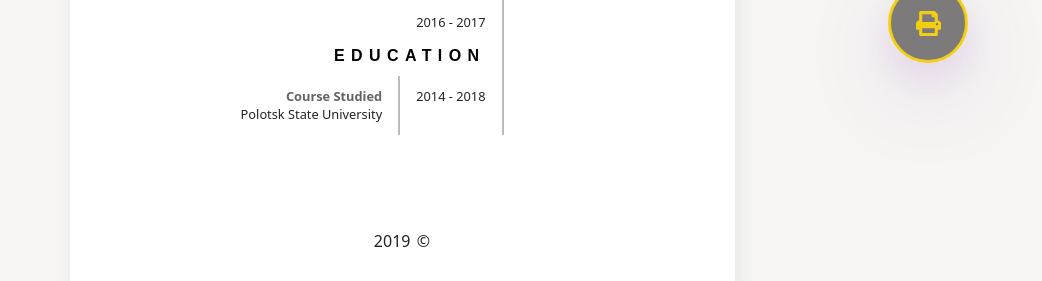
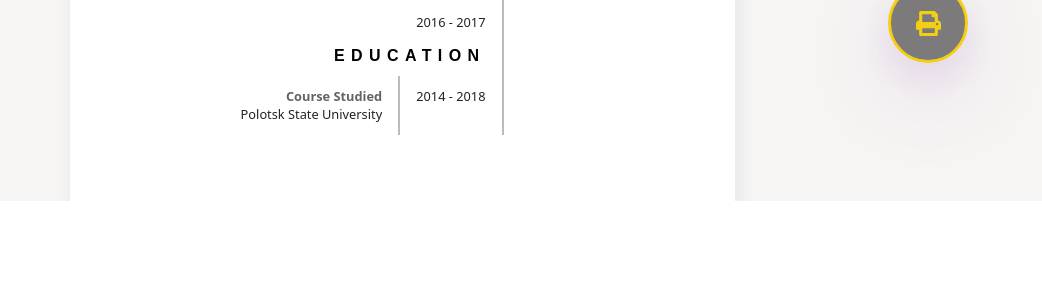
Before and after one commit to gudinov/pdf-cv-en, a plain HTML site: page index.html in a window 1280 px wide. Shown: the part 695-976 px from the top of the page, without its empty margins (238-1280 px from the left). After the commit the page ends 896 px from the top, so only its background shows below. Drawn offline with Linux system fonts and the light colour scheme.

Commit message:
fix footer

```diff
--- a/index.html
+++ b/index.html
@@ -196,12 +196,12 @@
                             </div>
                         </div>
             </div>
-            <footer class="main-container__paper-footer">
-                <div class="copyright">
-                    <time datetime="2019">2019</time>
-                    <span >&copy;</span>
-                </div>
-            </footer>
+<!--            <footer class="main-container__paper-footer">-->
+<!--                <div class="copyright">-->
+<!--                    <time datetime="2019">2019</time>-->
+<!--                    <span >&copy;</span>-->
+<!--                </div>-->
+<!--            </footer>-->
         </div>
     </main>
     <div class="main-container_intro print" onclick="window.print()">
```
